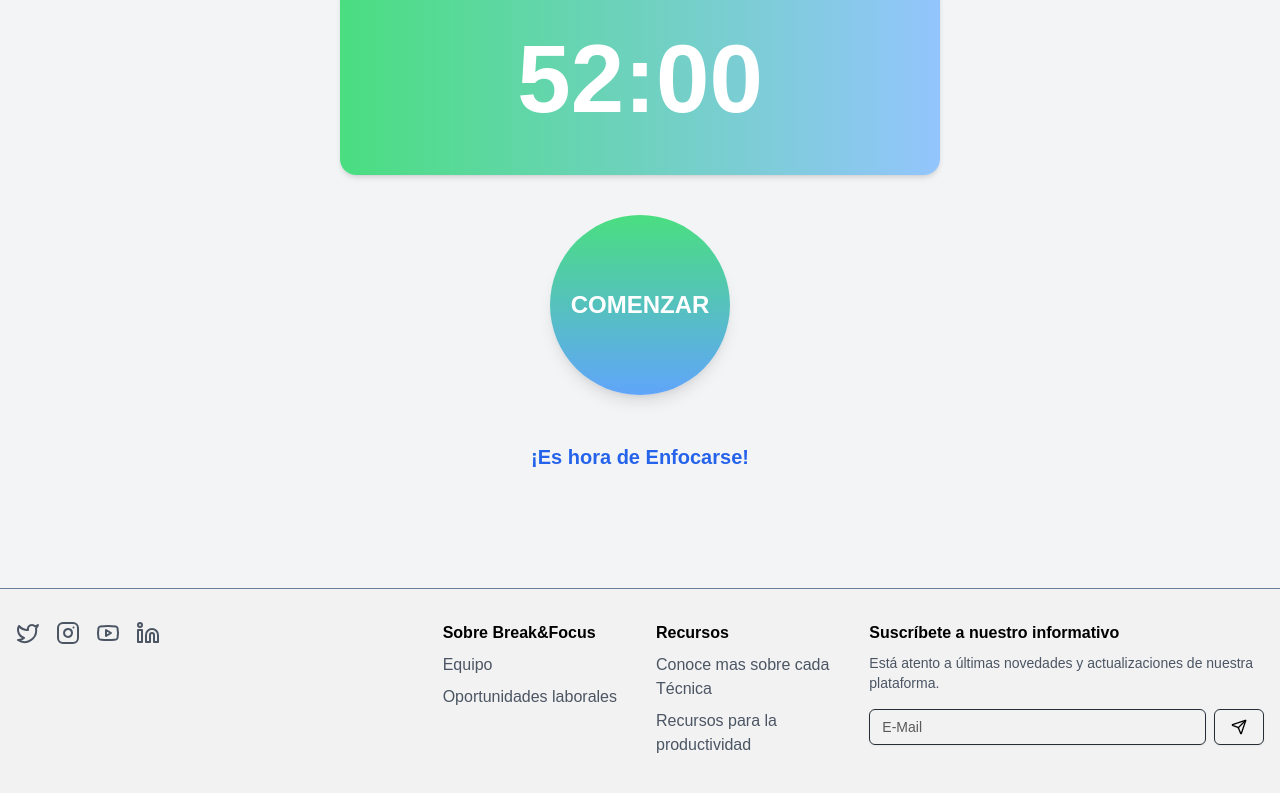
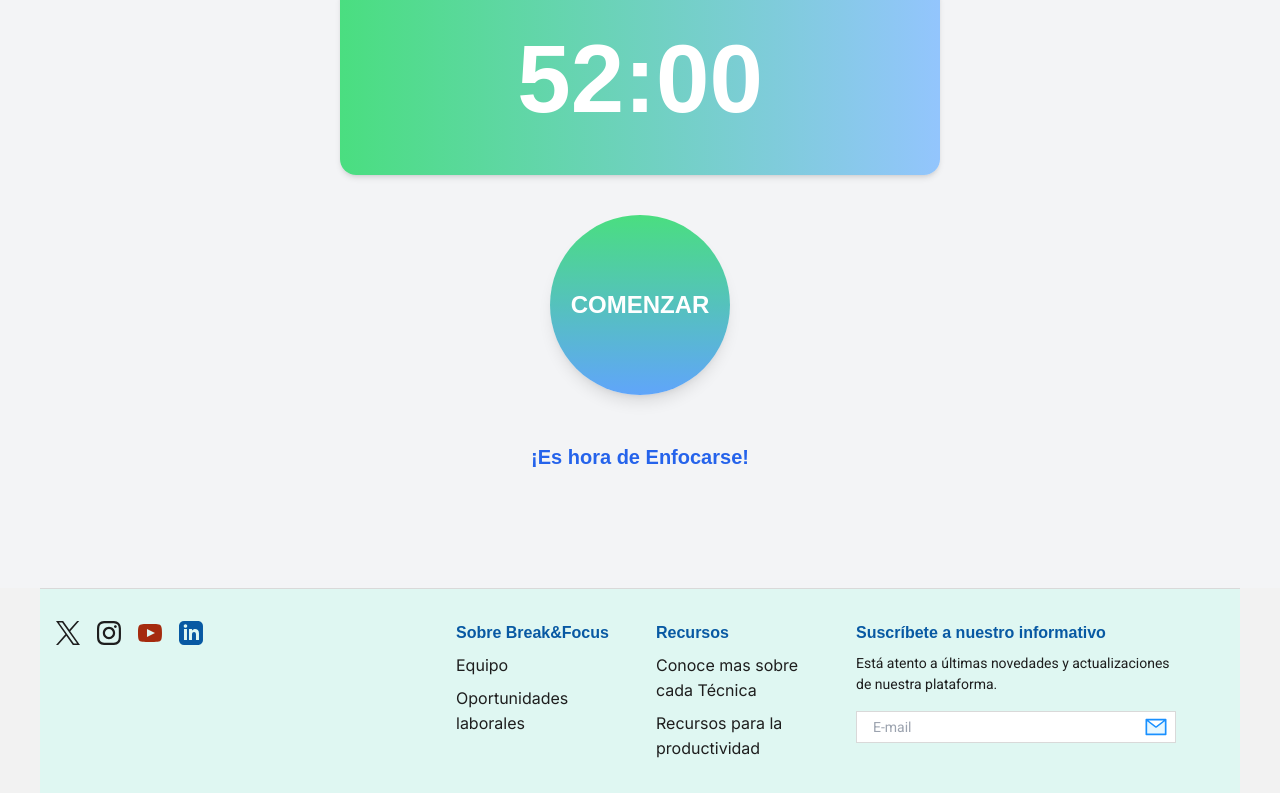
Before and after one commit to No-Country-simulation/s18-09-m-node-react, a Next.js app in the folder frontend/: page /home in a window 1280 px wide. Shown: the part 294-1087 px from the top of the page. Built offline with nearby package versions, Linux system fonts and the light colour scheme.

Commit message:
style: update footer styles

```diff
--- a/frontend/src/app/common/Footer.tsx
+++ b/frontend/src/app/common/Footer.tsx
@@ -1,58 +1,77 @@
-import Link from 'next/link'
-import { Input } from "@/components/ui/input"
-import { Button } from "@/components/ui/button"
-import { Twitter, Instagram, Youtube, Linkedin, Send } from "lucide-react"
+import Link from "next/link";
+import { Input } from "@/components/ui/input";
+import { Button } from "@/components/ui/button";
+import { Twitter, Instagram, Youtube, Linkedin, Send } from "lucide-react";
+import { XLogo } from "@/svg/XLogo";
+import { InstagramLogo } from "@/svg/InstagramLogo";
+import { YouTubeLogo } from "@/svg/YouTubeLogo";
+import { LinkedinLogo } from "@/svg/LinkedinLogo";
+import { EmailLogo } from "@/svg/EmailLogo";
 
 export default function Footer() {
   return (
-    <footer className="border-t">
+    <footer className="border-t border-t-[1px] border-t-[#D9D9D9] bg-[#DFF7F2] xl:mx-[40px]">
       <div className="container mx-auto px-4 py-8">
         <div className="grid grid-cols-1 md:grid-cols-3 gap-8">
           <div className="flex space-x-4">
             <Link href="#" className="text-gray-600 hover:text-gray-900">
-              <Twitter className="h-6 w-6" />
+              <XLogo />
               <span className="sr-only">Twitter</span>
             </Link>
             <Link href="#" className="text-gray-600 hover:text-gray-900">
-              <Instagram className="h-6 w-6" />
+              <InstagramLogo />
               <span className="sr-only">Instagram</span>
             </Link>
             <Link href="#" className="text-gray-600 hover:text-gray-900">
-              <Youtube className="h-6 w-6" />
+              <YouTubeLogo />
               <span className="sr-only">YouTube</span>
             </Link>
-            <Link href="#" className="text-gray-600 hover:text-gray-900">
-              <Linkedin className="h-6 w-6" />
+            <Link href="#" className="text-gray-600 hover:text-gray-600">
+              <LinkedinLogo />
               <span className="sr-only">LinkedIn</span>
             </Link>
           </div>
 
           <div className="grid grid-cols-2 gap-8">
             <div>
-              <h3 className="font-semibold mb-2">Sobre Break&Focus</h3>
+              <h3 className="font-semibold mb-2 text-[#0859A3]">
+                Sobre Break&Focus
+              </h3>
               <ul className="space-y-2">
                 <li>
-                  <Link href="#" className="text-gray-600 hover:text-gray-900">
+                  <Link
+                    href="#"
+                    className="text-[#1E1E1E] text-[16px] font-inter hover:text-gray-600"
+                  >
                     Equipo
                   </Link>
                 </li>
                 <li>
-                  <Link href="#" className="text-gray-600 hover:text-gray-900">
+                  <Link
+                    href="#"
+                    className="text-[#1E1E1E] text-[16px] font-inter hover:text-gray-600"
+                  >
                     Oportunidades laborales
                   </Link>
                 </li>
               </ul>
             </div>
             <div>
-              <h3 className="font-semibold mb-2">Recursos</h3>
+              <h3 className="font-semibold mb-2 text-[#0859A3]">Recursos</h3>
               <ul className="space-y-2">
                 <li>
-                  <Link href="#" className="text-gray-600 hover:text-gray-900">
+                  <Link
+                    href="#"
+                    className="text-[#1E1E1E] text-[16px] font-inter hover:text-gray-600"
+                  >
                     Conoce mas sobre cada Técnica
                   </Link>
                 </li>
                 <li>
-                  <Link href="#" className="text-gray-600 hover:text-gray-900">
+                  <Link
+                    href="#"
+                    className="text-[#1E1E1E] text-[16px] font-inter hover:text-gray-600"
+                  >
                     Recursos para la productividad
                   </Link>
                 </li>
@@ -60,19 +79,34 @@ export default function Footer() {
             </div>
           </div>
 
-          <div>
-            <h3 className="font-semibold mb-2">Suscríbete a nuestro informativo</h3>
-            <p className="text-sm text-gray-600 mb-4">Está atento a últimas novedades y actualizaciones de nuestra plataforma.</p>
+          <div className="md:max-w-[320px]">
+            <h3 className="font-semibold mb-2 text-[#0859A3]">
+              Suscríbete a nuestro informativo
+            </h3>
+            <p className="text-[14px] font-roboto text-[#1E1E1E] mb-4">
+              Está atento a últimas novedades y actualizaciones de nuestra
+              plataforma.
+            </p>
             <form className="flex space-x-2">
-              <Input type="email" placeholder="E-Mail" className="flex-grow" />
+              {/*<Input type="email" placeholder="E-Mail" className="flex-grow" />
               <Button type="submit" variant="outline">
                 <Send className="h-4 w-4" />
                 <span className="sr-only">Subscribe</span>
-              </Button>
+              </Button>*/}
+              <div className="relative w-full">
+                <input
+                  type="email"
+                  className="w-full h-[32px] border border-[#D9D9D9] focus:outline-none hover:outline-none rounded-none pl-[16px] text-left text-[14px] font-roboto font-normal leading-[22px]"
+                  placeholder="E-mail"
+                />
+                <button type="button" className="absolute right-2 top-1">
+                  <EmailLogo />
+                </button>
+              </div>
             </form>
           </div>
         </div>
       </div>
     </footer>
-  )
+  );
 }
--- /dev/null
+++ b/frontend/src/svg/EmailLogo.tsx
@@ -0,0 +1,24 @@
+export const EmailLogo = () => {
+  return (
+    <svg
+      width="24"
+      height="24"
+      viewBox="0 0 24 24"
+      fill="none"
+      xmlns="http://www.w3.org/2000/svg"
+    >
+      <path
+        d="M11.1918 12.5696L3.18555 6.34458L2.54102 5.84302L3.18789 6.34692V18.5625H20.8129V6.34692L12.802 12.5696C12.5717 12.7485 12.2884 12.8456 11.9969 12.8456C11.7053 12.8456 11.422 12.7485 11.1918 12.5696Z"
+        fill="#E6F7FF"
+      />
+      <path
+        d="M20.5381 4.65942L21.4592 5.84301L20.8123 6.34691L21.4615 5.84301L20.5404 4.65942H20.5381Z"
+        fill="#E6F7FF"
+      />
+      <path
+        d="M21.75 3.75H2.25C1.83516 3.75 1.5 4.08516 1.5 4.5V19.5C1.5 19.9148 1.83516 20.25 2.25 20.25H21.75C22.1648 20.25 22.5 19.9148 22.5 19.5V4.5C22.5 4.08516 22.1648 3.75 21.75 3.75ZM19.5352 5.43984L12 11.2969L4.46484 5.43984H19.5352ZM20.8125 6.34687V18.5625H3.1875V6.34687L2.54063 5.84297L3.18516 6.34453L11.1914 12.5695C11.4217 12.7484 11.7049 12.8455 11.9965 12.8455C12.2881 12.8455 12.5713 12.7484 12.8016 12.5695L20.8125 6.34687L21.4594 5.84297L20.5383 4.65938H20.5406L21.4617 5.84297L20.8125 6.34687Z"
+        fill="#1890FF"
+      />
+    </svg>
+  );
+};
--- /dev/null
+++ b/frontend/src/svg/InstagramLogo.tsx
@@ -0,0 +1,30 @@
+import React from "react";
+
+export const InstagramLogo = () => {
+  return (
+    <svg
+      width="25"
+      height="24"
+      viewBox="0 0 25 24"
+      fill="none"
+      xmlns="http://www.w3.org/2000/svg"
+    >
+      <g clip-path="url(#clip0_829_1275)">
+        <path
+          d="M12.98 2.163C16.184 2.163 16.564 2.175 17.83 2.233C21.082 2.381 22.601 3.924 22.749 7.152C22.807 8.417 22.818 8.797 22.818 12.001C22.818 15.206 22.806 15.585 22.749 16.85C22.6 20.075 21.085 21.621 17.83 21.769C16.564 21.827 16.186 21.839 12.98 21.839C9.77598 21.839 9.39598 21.827 8.13098 21.769C4.87098 21.62 3.35998 20.07 3.21198 16.849C3.15398 15.584 3.14198 15.205 3.14198 12C3.14198 8.796 3.15498 8.417 3.21198 7.151C3.36098 3.924 4.87598 2.38 8.13098 2.232C9.39698 2.175 9.77598 2.163 12.98 2.163ZM12.98 0C9.72098 0 9.31298 0.014 8.03298 0.072C3.67498 0.272 1.25298 2.69 1.05298 7.052C0.99398 8.333 0.97998 8.741 0.97998 12C0.97998 15.259 0.99398 15.668 1.05198 16.948C1.25198 21.306 3.66998 23.728 8.03198 23.928C9.31298 23.986 9.72098 24 12.98 24C16.239 24 16.648 23.986 17.928 23.928C22.282 23.728 24.71 21.31 24.907 16.948C24.966 15.668 24.98 15.259 24.98 12C24.98 8.741 24.966 8.333 24.908 7.053C24.712 2.699 22.291 0.273 17.929 0.073C16.648 0.014 16.239 0 12.98 0ZM12.98 5.838C9.57698 5.838 6.81798 8.597 6.81798 12C6.81798 15.403 9.57698 18.163 12.98 18.163C16.383 18.163 19.142 15.404 19.142 12C19.142 8.597 16.383 5.838 12.98 5.838ZM12.98 16C10.771 16 8.97998 14.21 8.97998 12C8.97998 9.791 10.771 8 12.98 8C15.189 8 16.98 9.791 16.98 12C16.98 14.21 15.189 16 12.98 16ZM19.386 4.155C18.59 4.155 17.945 4.8 17.945 5.595C17.945 6.39 18.59 7.035 19.386 7.035C20.181 7.035 20.825 6.39 20.825 5.595C20.825 4.8 20.181 4.155 19.386 4.155Z"
+          fill="#1E1E1E"
+        />
+      </g>
+      <defs>
+        <clipPath id="clip0_829_1275">
+          <rect
+            width="24"
+            height="24"
+            fill="white"
+            transform="translate(0.97998)"
+          />
+        </clipPath>
+      </defs>
+    </svg>
+  );
+};
--- /dev/null
+++ b/frontend/src/svg/LinkedinLogo.tsx
@@ -0,0 +1,28 @@
+export const LinkedinLogo = () => {
+  return (
+    <svg
+      width="25"
+      height="24"
+      viewBox="0 0 25 24"
+      fill="none"
+      xmlns="http://www.w3.org/2000/svg"
+    >
+      <g clip-path="url(#clip0_829_1279)">
+        <path
+          d="M19.98 0H5.97998C3.21898 0 0.97998 2.239 0.97998 5V19C0.97998 21.761 3.21898 24 5.97998 24H19.98C22.742 24 24.98 21.761 24.98 19V5C24.98 2.239 22.742 0 19.98 0ZM8.97998 19H5.97998V8H8.97998V19ZM7.47998 6.732C6.51398 6.732 5.72998 5.942 5.72998 4.968C5.72998 3.994 6.51398 3.204 7.47998 3.204C8.44598 3.204 9.22998 3.994 9.22998 4.968C9.22998 5.942 8.44698 6.732 7.47998 6.732ZM20.98 19H17.98V13.396C17.98 10.028 13.98 10.283 13.98 13.396V19H10.98V8H13.98V9.765C15.376 7.179 20.98 6.988 20.98 12.241V19Z"
+          fill="#0859A3"
+        />
+      </g>
+      <defs>
+        <clipPath id="clip0_829_1279">
+          <rect
+            width="24"
+            height="24"
+            fill="white"
+            transform="translate(0.97998)"
+          />
+        </clipPath>
+      </defs>
+    </svg>
+  );
+};
--- /dev/null
+++ b/frontend/src/svg/XLogo.tsx
@@ -0,0 +1,18 @@
+import React from "react";
+
+export const XLogo = () => {
+  return (
+    <svg
+      width="24"
+      height="24"
+      viewBox="0 0 24 24"
+      fill="none"
+      xmlns="http://www.w3.org/2000/svg"
+    >
+      <path
+        d="M14.2737 10.1635L23.2023 0H21.0872L13.3313 8.82305L7.14125 0H0L9.3626 13.3433L0 24H2.11504L10.3002 14.6806L16.8388 24H23.98M2.8784 1.5619H6.12769L21.0856 22.5148H17.8355"
+        fill="#1E1E1E"
+      />
+    </svg>
+  );
+};
--- /dev/null
+++ b/frontend/src/svg/YouTubeLogo.tsx
@@ -0,0 +1,30 @@
+import React from "react";
+
+export const YouTubeLogo = () => {
+  return (
+    <svg
+      width="25"
+      height="24"
+      viewBox="0 0 25 24"
+      fill="none"
+      xmlns="http://www.w3.org/2000/svg"
+    >
+      <g clip-path="url(#clip0_829_1277)">
+        <path
+          d="M20.595 3.18413C16.991 2.93813 8.96398 2.93913 5.36498 3.18413C1.46798 3.45013 1.00898 5.80412 0.97998 12.0001C1.00898 18.1851 1.46398 20.5491 5.36498 20.8161C8.96498 21.0611 16.991 21.0621 20.595 20.8161C24.492 20.5501 24.951 18.1961 24.98 12.0001C24.951 5.81512 24.496 3.45113 20.595 3.18413ZM9.97998 16.0001V8.00013L17.98 11.9931L9.97998 16.0001Z"
+          fill="#A52B0E"
+        />
+      </g>
+      <defs>
+        <clipPath id="clip0_829_1277">
+          <rect
+            width="24"
+            height="24"
+            fill="white"
+            transform="translate(0.97998)"
+          />
+        </clipPath>
+      </defs>
+    </svg>
+  );
+};
```
